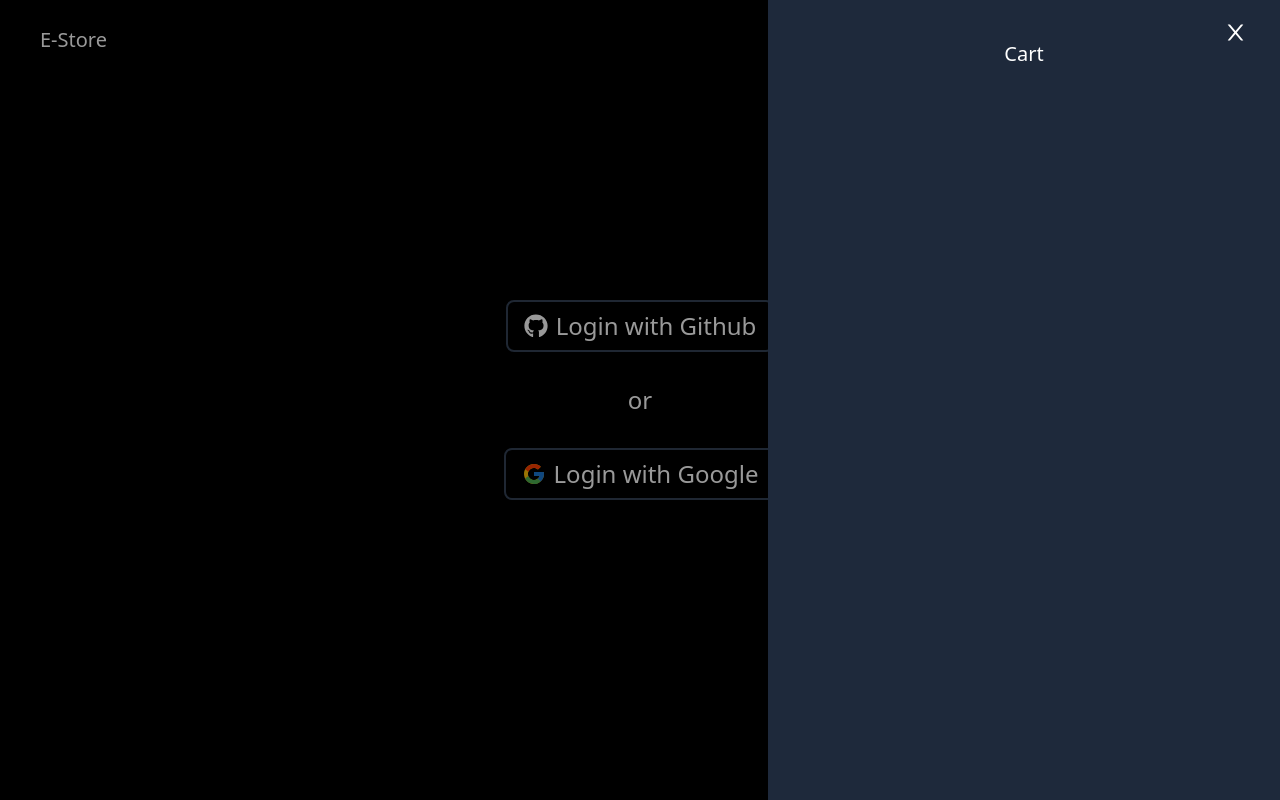
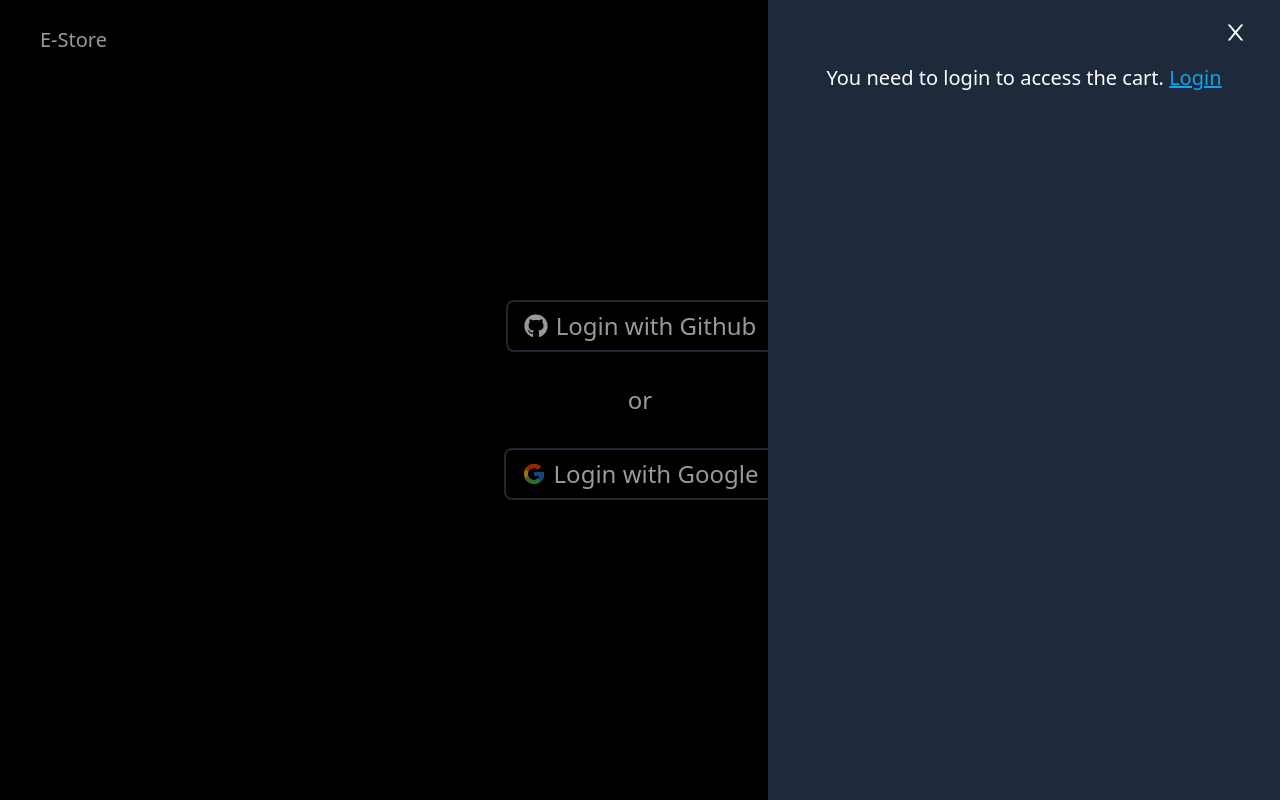
Before and after one commit to Jayzumen/E-Store, a Next.js app: page /login in a window 1280 px wide. Both pictures are taken after a click on the button 1227 px from the left and 40 px from the top of the page. Built offline with nearby package versions, Linux system fonts and the light colour scheme; no server answers.

Commit message:
conditional rendering added to cart

```diff
--- a/app/components/Cart.tsx
+++ b/app/components/Cart.tsx
@@ -1,9 +1,12 @@
 "use client";
 import { useState } from "react";
 import { AiOutlineClose, AiOutlineShoppingCart } from "react-icons/ai";
+import { useSession } from "next-auth/react";
+import Link from "next/link";
 
 const Cart = () => {
   const [isCartOpen, setIsCartOpen] = useState(false);
+  const { data: session, status } = useSession();
 
   return (
     <>
@@ -16,15 +19,30 @@ const Cart = () => {
 
       {isCartOpen && (
         <div className="fixed top-0 left-0 z-[22] w-full h-full overflow-auto bg-black/40">
-          <div className="fixed z-40 top-0 right-0 w-full md:w-[40%] bg-slate-800 h-full">
+          <div className="fixed z-40 top-0 right-0 w-full md:w-[50%] xl:w-[40%] bg-slate-800 h-full">
             <button
               onClick={() => setIsCartOpen(false)}
               className="absolute z-50 transition duration-200 top-5 right-8 hover:text-slate-200 hover:scale-105"
             >
               <AiOutlineClose size={25} />
             </button>
-            <div className="flex flex-col items-center h-full gap-4 p-8 pt-10">
-              <h1 className="text-xl">Cart</h1>
+            <div className="flex flex-col items-center h-full gap-4 px-8 pt-16 pb-10">
+              {status === "authenticated" ? (
+                <p className="text-xl">
+                  {session?.user?.name?.split(" ")[0]}'s Cart
+                </p>
+              ) : (
+                <p>
+                  You need to login to access the cart.{" "}
+                  <Link
+                    className="underline text-sky-500 hover:text-sky-400"
+                    href="/login"
+                    onClick={() => setIsCartOpen(false)}
+                  >
+                    Login
+                  </Link>
+                </p>
+              )}
             </div>
           </div>
         </div>
--- a/app/components/NavMenu.tsx
+++ b/app/components/NavMenu.tsx
@@ -9,7 +9,7 @@ import Cart from "./Cart";
 
 const NavMenu = () => {
   const [isNavOpen, setIsNavOpen] = useState(false);
-  const [windowWidth, setWindowWidth] = useState(0);
+  const [windowWidth, setWindowWidth] = useState(768);
   const { data: session, status } = useSession();
   const userName = session?.user?.name;
 
@@ -84,7 +84,7 @@ const NavMenu = () => {
           </Link>
         )}
       </div>
-      {windowWidth > 768 && <Cart />}
+      {windowWidth >= 768 && <Cart />}
     </div>
   );
 };
--- a/app/login/page.tsx
+++ b/app/login/page.tsx
@@ -11,11 +11,10 @@ export default function LoginPage() {
 
   if (status === "authenticated") {
     router.push("/");
-    return null;
   }
 
-  const handleLogin = async (name: string) => {
-    await signIn(name);
+  const handleLogin = (name: string) => {
+    signIn(name);
   };
 
   return (
```
